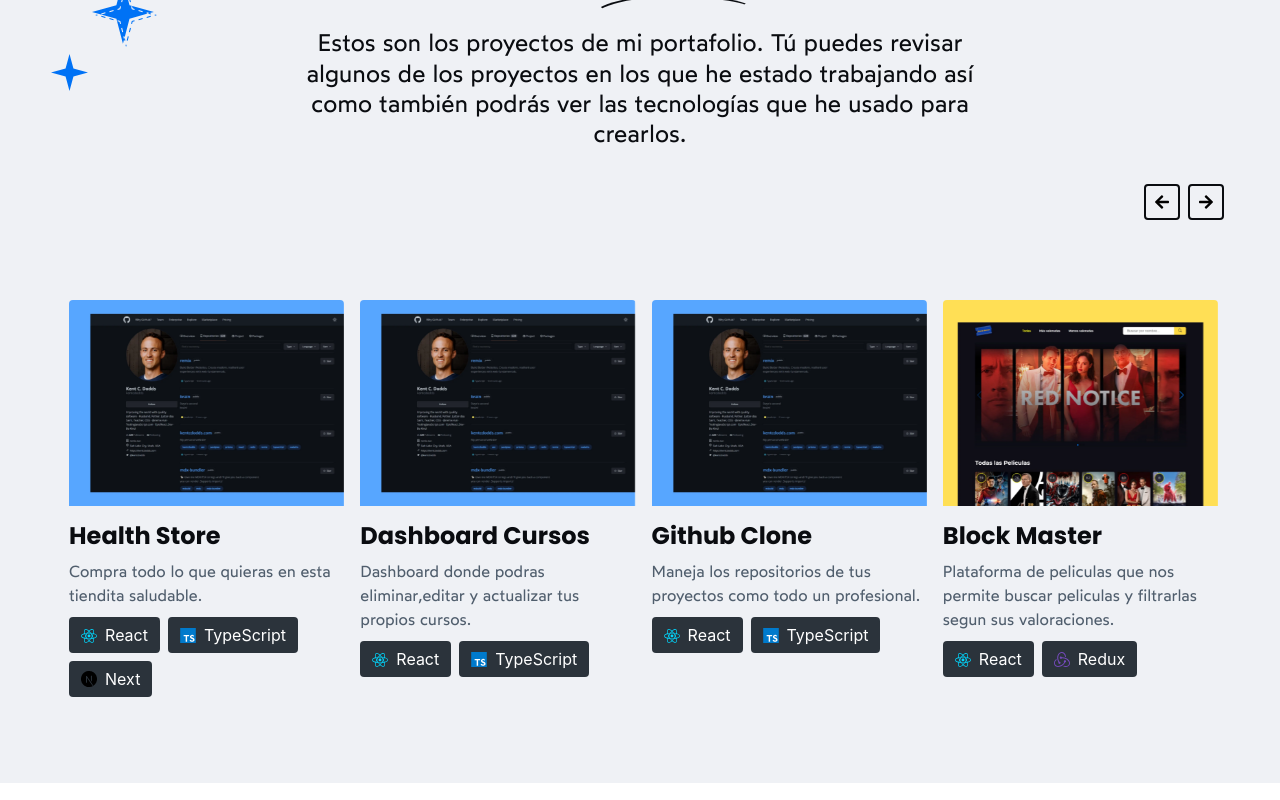
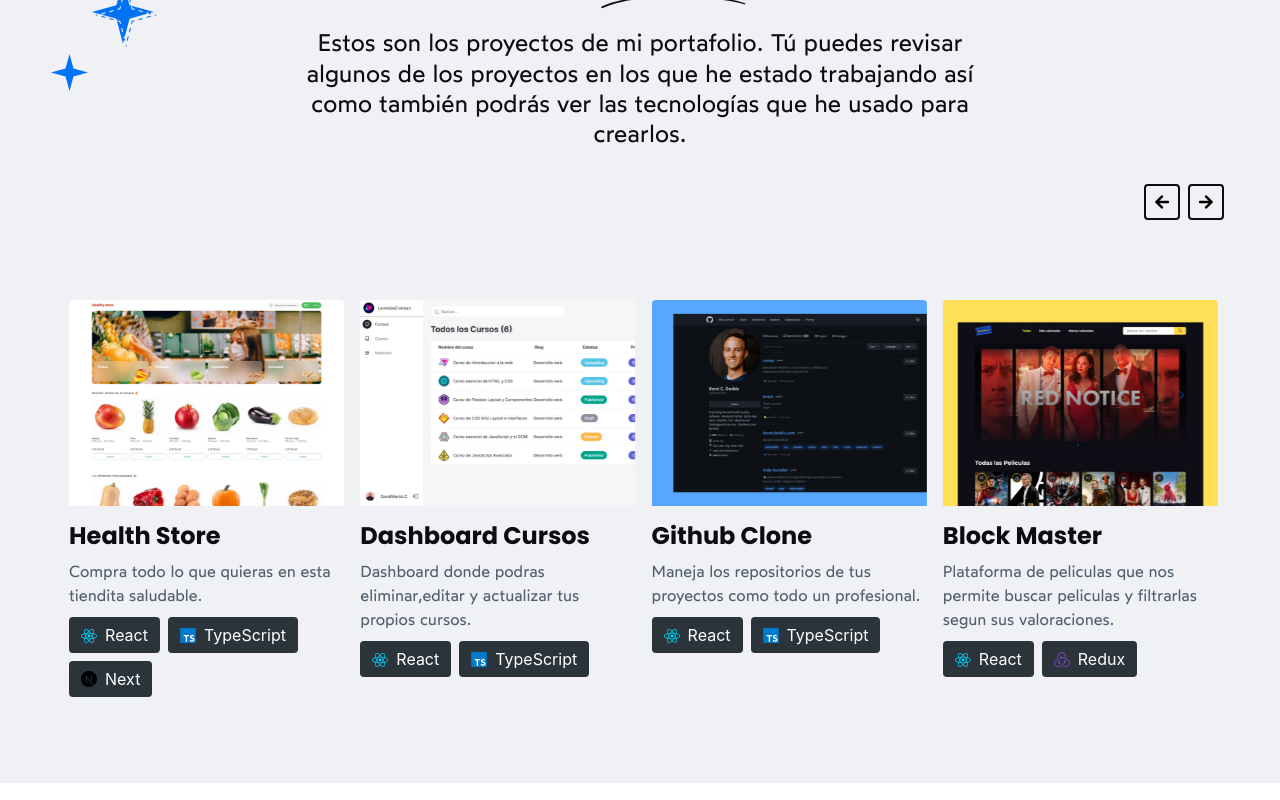
Before and after one commit to DavidMarioLC/Portafolio, a Next.js app: page / in a window 1280 px wide. Shown: the part 1259-2059 px from the top of the page. Built offline with nearby package versions, Linux system fonts and the light colour scheme.

Commit message:
:recycle: [REFACTOR] animations to load

```diff
--- a/pages/_app.js
+++ b/pages/_app.js
@@ -1,26 +1,12 @@
 import "../styles/globals.css";
 import "../styles/App.scss";
 import { ThemeProvider } from "next-themes";
-import { motion } from "framer-motion";
 
 function MyApp({ Component, pageProps }) {
   return (
-    <motion.div
-      initial="pageInitial"
-      animate="pageAnimate"
-      variants={{
-        pageInitial: {
-          opacity: 0,
-        },
-        pageAnimate: {
-          opacity: 1,
-        },
-      }}
-    >
-      <ThemeProvider defaultTheme="system">
-        <Component {...pageProps} />
-      </ThemeProvider>
-    </motion.div>
+    <ThemeProvider defaultTheme="system">
+      <Component {...pageProps} />
+    </ThemeProvider>
   );
 }
 
--- a/pages/index.js
+++ b/pages/index.js
@@ -29,18 +29,19 @@ export async function getStaticProps() {
         {
           id: "9",
           name: "Health Store",
-          thumbnail: "/projects/github.webp",
-          linkRepo: "https://github.com/DavidMarioLC/WebApplication-Github",
-          linkDemo: "https://web-application-github.vercel.app",
+          thumbnail: "/projects/healthstore.webp",
+          linkRepo:
+            "https://github.com/DavidMarioLC/webApplication-healthy-store",
+          linkDemo: "https://web-application-healthy-store.vercel.app",
           description: "Compra todo lo que quieras en esta tiendita saludable.",
           technologies: ["React", "TypeScript", "Next"],
         },
         {
           id: "8",
           name: "Dashboard Cursos",
-          thumbnail: "/projects/github.webp",
-          linkRepo: "https://github.com/DavidMarioLC/WebApplication-Github",
-          linkDemo: "https://web-application-github.vercel.app",
+          thumbnail: "/projects/dashboard.webp",
+          linkRepo: "https://github.com/DavidMarioLC/WebApplication-Dashboard",
+          linkDemo: "https://web-application-dashboard.vercel.app/cursos",
           description:
             "Dashboard donde podras eliminar,editar y actualizar tus propios cursos.",
           technologies: ["React", "TypeScript"],
```
